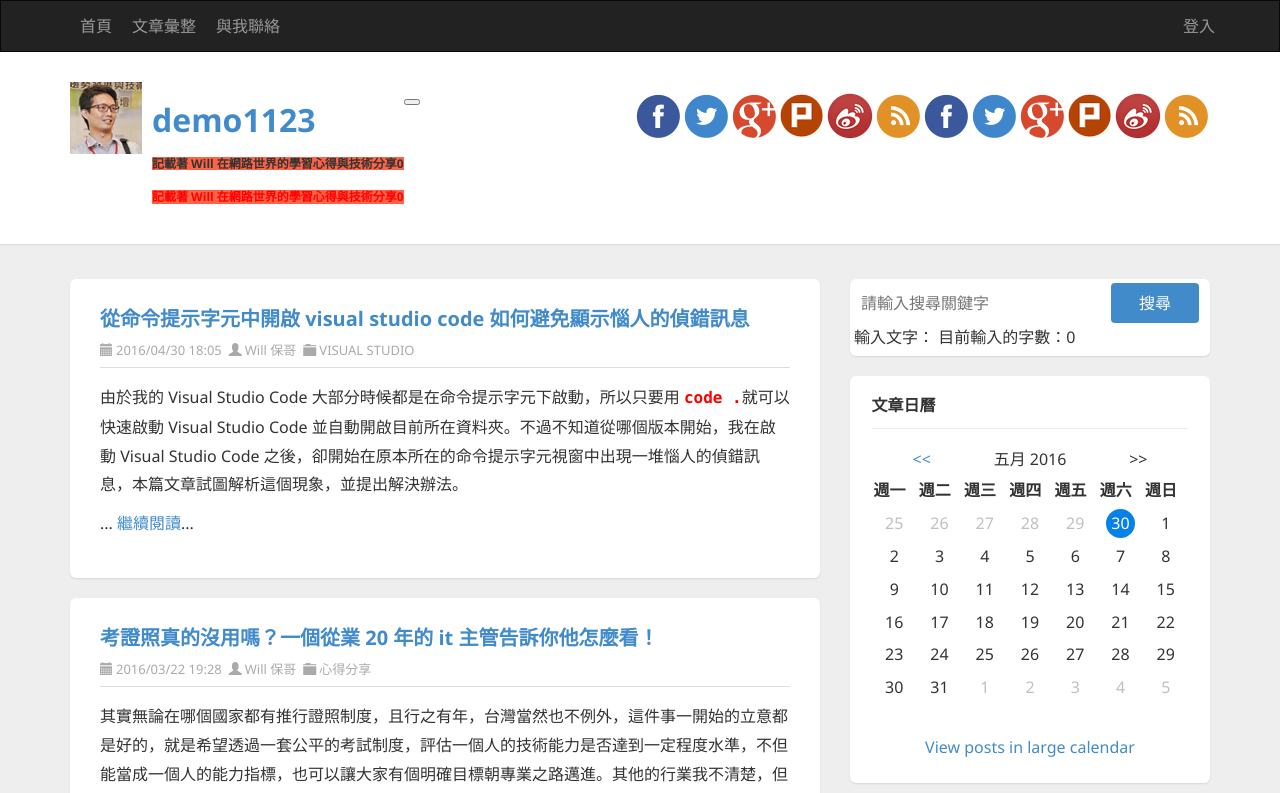
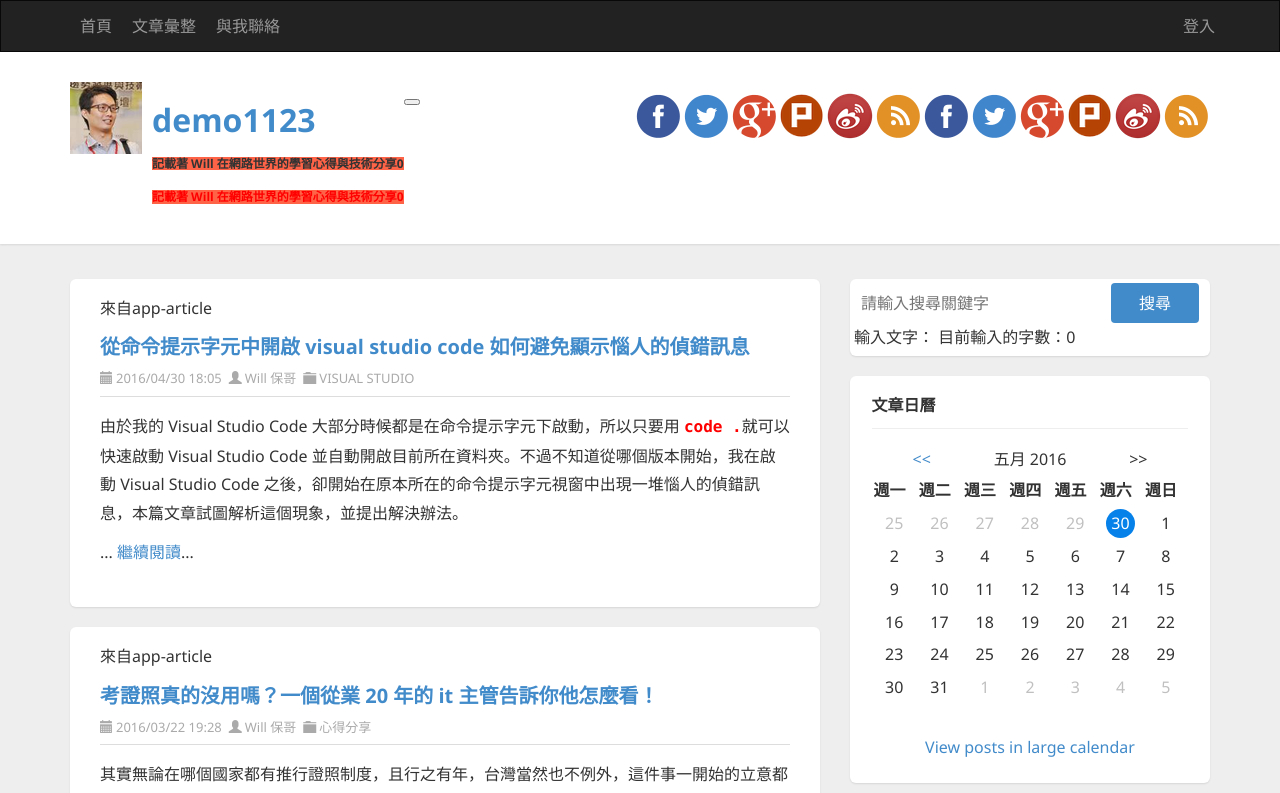
Before and after one commit to dannypc1628/AngularLearn, an Angular app: page / in a window 1280 px wide. Shown: the top 793 px of the page. Built offline with nearby package versions, Linux system fonts and the light colour scheme.

Commit message:
練習將每一篇文章的部分變成 ArticleComponent

```diff
--- a/src/app/app.component.html
+++ b/src/app/app.component.html
@@ -7,23 +7,9 @@
       <div id="ctl00_cphBody_PostList1_posts" class="posts">
 
         <!-- Article START-->
-        <article class="post" id="post{{index}}" *ngFor="let item of data;let index = index;">
-          <header class="post-header">
-            <h2 class="post-title">
-              <a [href]="item.href">{{item.title|lowercase}}</a>
-            </h2>
-            <div class="post-info clearfix">
-              <span class="post-date"><i class="glyphicon glyphicon-calendar"></i>{{item.date}}</span>
-              <span class="post-author"><i class="glyphicon glyphicon-user"></i>
-                <a  href="http://blog.miniasp.com/author/will.aspx">{{item.author}}</a></span>
-              <span class="post-category"><i class="glyphicon glyphicon-folder-close"></i><a
-                  [href]="item['category-link']">{{item.category|uppercase}}</a></span>
-            </div>
-          </header>
-          <section class="post-body text" [innerHTML]="item.summary">
+        <app-article  *ngFor="let item of data;let index = index;" [item]="item" [index]="index" >
 
-          </section>
-        </article>
+        </app-article>
 
 
         <!-- Article END -->
--- a/src/app/app.module.ts
+++ b/src/app/app.module.ts
@@ -9,12 +9,15 @@ import { SocialIconsComponent } from './social-icons/social-icons.component';
 
 import { FormsModule } from '@angular/forms';
 
+import { ArticleComponent } from './article/article.component';
+
 @NgModule({
   declarations: [
     AppComponent,
     HeaderComponent,
     FooterComponent,
-    SocialIconsComponent
+    SocialIconsComponent,
+    ArticleComponent
     ],
   imports: [
     BrowserModule,
--- /dev/null
+++ b/src/app/article/article.component.html
@@ -0,0 +1,17 @@
+<article class="post" id="post{{index}}">來自app-article
+  <header class="post-header">
+    <h2 class="post-title">
+      <a [href]="item.href">{{item.title|lowercase}}</a>
+    </h2>
+    <div class="post-info clearfix">
+      <span class="post-date"><i class="glyphicon glyphicon-calendar"></i>{{item.date}}</span>
+      <span class="post-author"><i class="glyphicon glyphicon-user"></i>
+        <a  href="http://blog.miniasp.com/author/will.aspx">{{item.author}}</a></span>
+      <span class="post-category"><i class="glyphicon glyphicon-folder-close"></i><a
+          [href]="item['category-link']">{{item.category|uppercase}}</a></span>
+    </div>
+  </header>
+  <section class="post-body text" [innerHTML]="item.summary">
+
+  </section>
+</article>
--- /dev/null
+++ b/src/app/article/article.component.ts
@@ -0,0 +1,20 @@
+import { Component, OnInit, Input } from '@angular/core';
+
+@Component({
+  selector: 'app-article',
+  templateUrl: './article.component.html',
+  styleUrls: ['./article.component.css']
+})
+export class ArticleComponent implements OnInit {
+
+  @Input()
+  item;
+  @Input()
+  index;
+
+  constructor() { }
+
+  ngOnInit(): void {
+  }
+
+}
```
Also changed, not shown: src/app/article/article.component.css (added), 1 other file (tests, documents, lock files or other folders).
